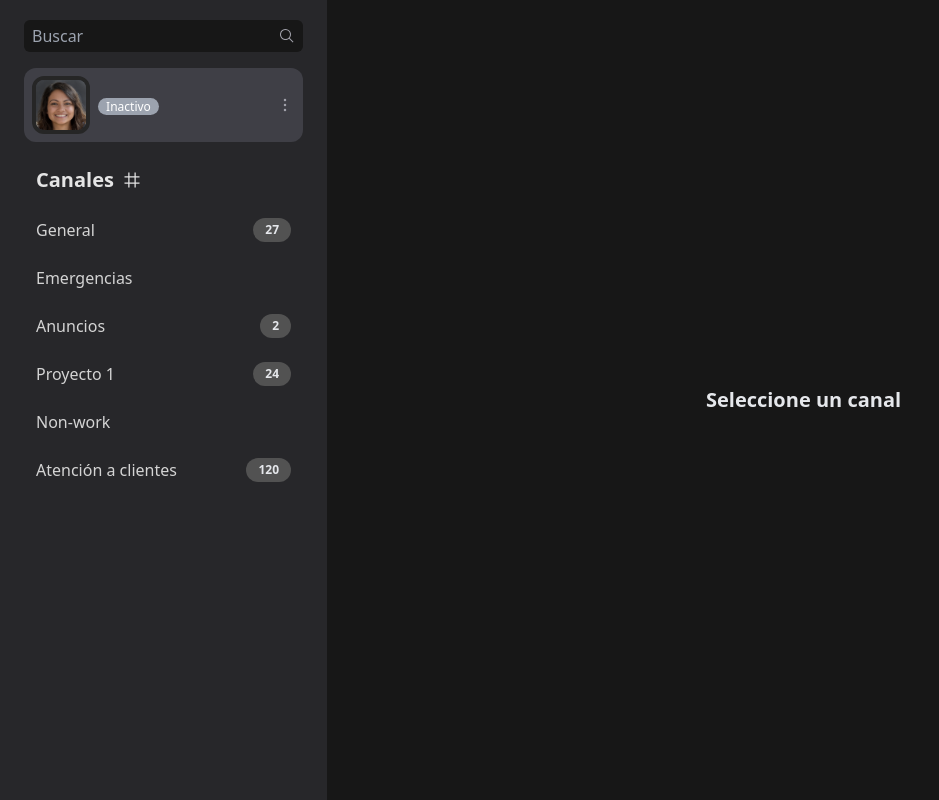
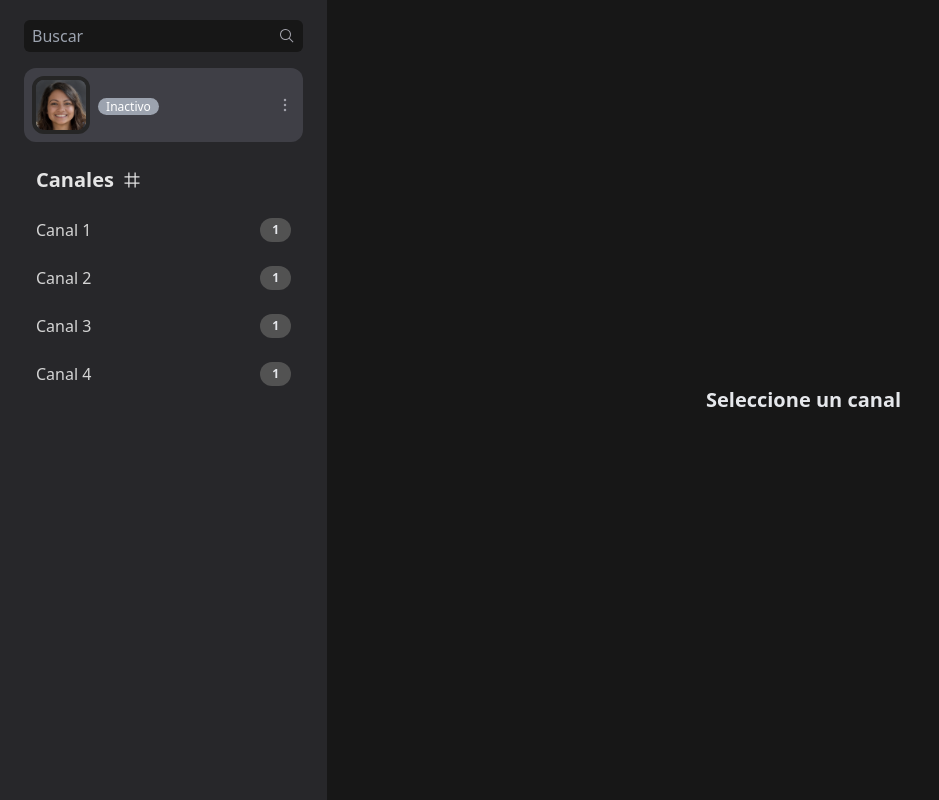
Before and after one commit to saniag081/try-vuex, a Vue app: page / in a window 1280 px wide. Shown: the whole page, without its empty margins (0-939 px from the left). Built offline with nearby package versions, Linux system fonts and the light colour scheme.

Commit message:
feat: added channels module

```diff
--- a/src/store/index.js
+++ b/src/store/index.js
@@ -1,6 +1,7 @@
 import { createStore } from 'vuex';
 import { COMMIT_SET_STATUS } from '@/common/mutations-types.js';
 import profile from '@/store/modules/profile';
+import channels  from '@/store/modules/channels';
 
 const store = createStore({
   state() {
@@ -15,6 +16,7 @@ const store = createStore({
   },
   modules: {
     profile,
+    channels,
   },
 });
 
--- /dev/null
+++ b/src/store/modules/channels/index.js
@@ -0,0 +1,22 @@
+const module = {
+  namespaced: true,
+  state() {
+    return {
+      channels: [
+        { id: 1, name: 'Canal 1', message: [ 1 ] },
+        { id: 2, name: 'Canal 2', message: [ 1 ] },
+        { id: 3, name: 'Canal 3', message: [ 1 ] },
+        { id: 4, name: 'Canal 4', message: [ 1 ] },
+      ],
+    };
+  },
+  getters: {
+    getChannels: (state) => (search) => {
+      return state.channels.filter((channel) => (
+        channel.name.toLowerCase().includes(search.toLowerCase())
+      ));
+    },
+  },
+};
+
+export default module;
--- a/src/store/modules/profile/index.js
+++ b/src/store/modules/profile/index.js
@@ -29,10 +29,10 @@ const module = {
       const user = await getUser(1);
       console.log(user);
 
+      commit(COMMIT_UPDATE_USERNAME, user.username);
       if (state.username) {
         commit(COMMIT_SET_STATUS, 'active', { root: true });
       }
-      commit(COMMIT_UPDATE_USERNAME, user.username);
     },
   },
 }
--- a/src/views/HomeView.vue
+++ b/src/views/HomeView.vue
@@ -34,6 +34,7 @@ export default {
     foo() {},
     ...mapState(['status']),
     ...mapGetters('profile', ['firstName']),
+    ...mapGetters('channels', ['getChannels']),
   }
 }
 </script>
@@ -50,11 +51,11 @@ export default {
     <RouterLink to="/" class="channels-title">Canales <Icon icon="carbon:hashtag" /></RouterLink>
     <div class="channels">
       <ChatItem
-        v-for="channel in channels"
+        v-for="channel in getChannels(search)"
         :key="channel.id"
         :id="channel.id"
         :name="channel.name"
-        :messages="channel.messages"
+        :messages="channel.message.length"
       />
     </div>
   </aside>
```
